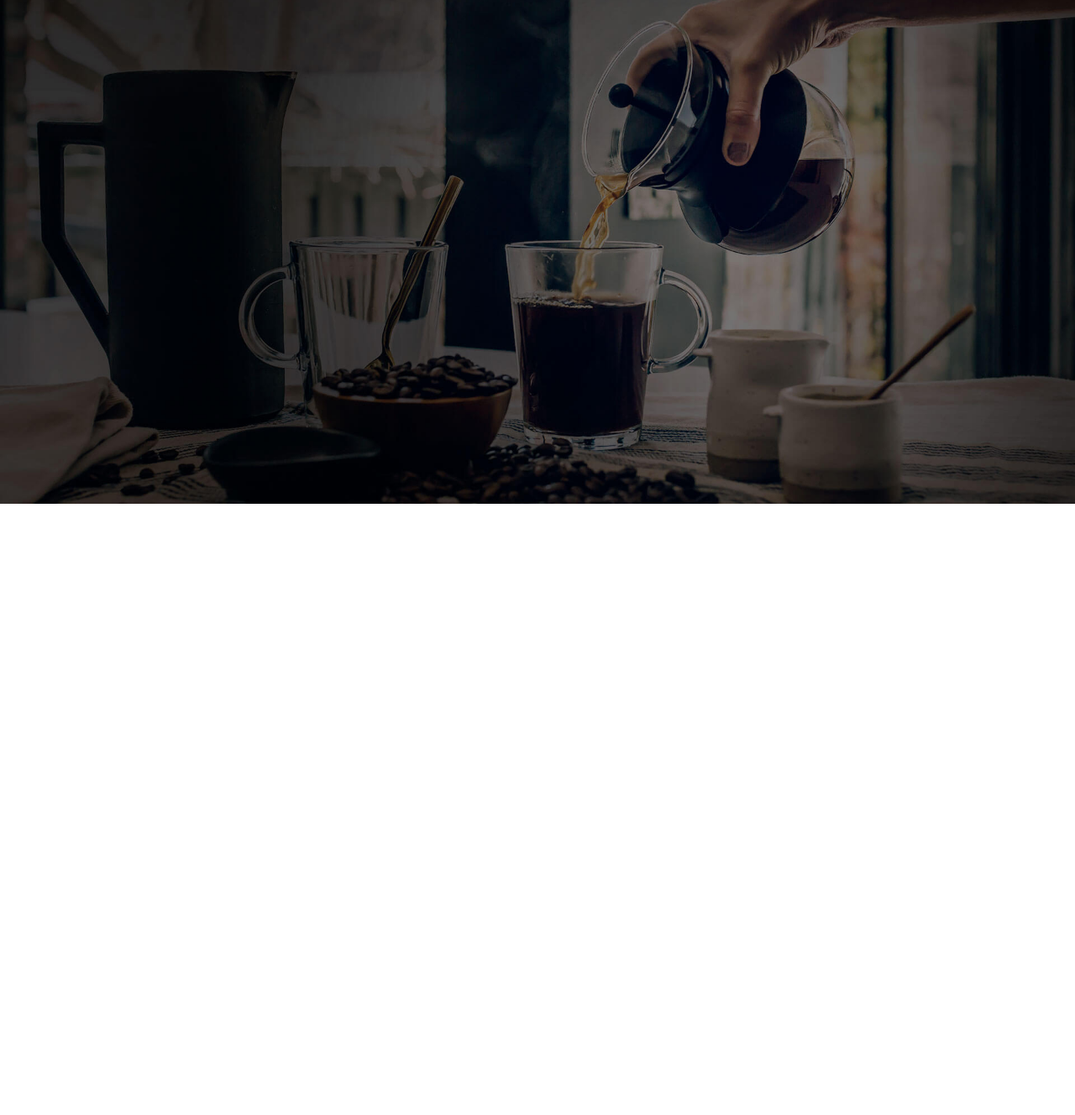
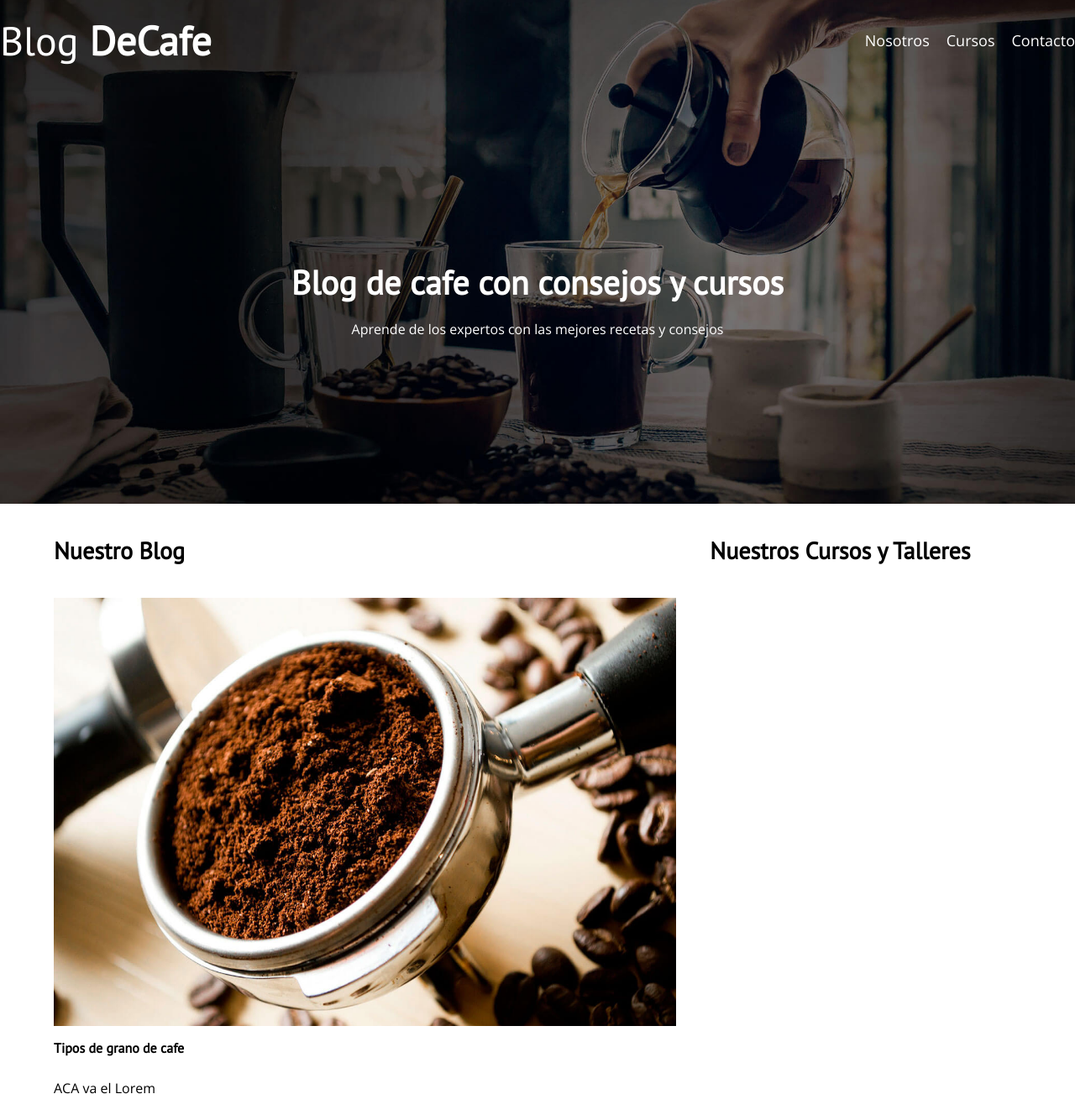
Before and after one commit to TomasSargentoni/UdemyCourse, a PHP site: page / in a window 1280 px wide. Shown: the whole page at 84% size. Before the commit the page ends 600 px from the top, so only its background shows below. Run offline with PHP 8.4, Linux system fonts and the light colour scheme.

Commit message:
Creando el blog.. falta seguir la parte del Lorem

```diff
--- a/blogdecafe_inicio/css/style.css
+++ b/blogdecafe_inicio/css/style.css
@@ -84,3 +84,59 @@ img {
     background-repeat: no-repeat;
     background-position: center center;
 }
+
+.header__texto {
+    text-align: center;
+    color: var(--blanco);
+    margin-top: 5rem;
+}
+
+@media (min-width: 768px) {
+    .header__texto {
+        margin-top: 20rem;
+    }
+}
+
+
+@media (min-width:768px) {
+    .barra {
+        display: flex;
+        justify-content: space-between;
+        align-items: center;
+    }
+}
+
+.logo {
+    color: var(--blanco);
+
+}
+
+.logo__nombre {
+    font-weight: 400;
+}
+
+.logo__bold {
+    font-weight: 700;
+}
+
+@media (min-width: 768px) {
+    .navegacion {
+        display: flex;
+        gap: 2rem;
+    }
+}
+
+.navegacion__enlace {
+    display: block;
+    text-align: center;
+    font-size: 1.8rem;
+    color: var(--blanco);
+}
+
+@media (min-width:768px) {
+    .contenido-principal {
+        display: grid;
+        grid-template-columns: 2fr 1fr;
+        column-gap: 4rem;
+    }
+}
--- a/blogdecafe_inicio/index.html
+++ b/blogdecafe_inicio/index.html
@@ -15,10 +15,44 @@
 
     <header class="header">
 
+        <div class="contenedor"></div>
+            <div class="barra">
+                <a class="logo" href="index.html">
+                    <h1 class="logo__nombre no-margin centrar-texto">Blog <span class="logo__bold">DeCafe</span></h1>
+                </a>
+
+                <nav class="navegacion">
+                    <a href="nosotros.html" class="navegacion__enlace">Nosotros</a>
+                    <a href="cursos.html" class="navegacion__enlace">Cursos</a>
+                    <a href="contacto.html" class="navegacion__enlace">Contacto</a>
+                </nav>
+            </div> <!--.barra-->
         <div class="header__texto">
-            <h2 class="no-margin"></h2>
+            <h2 class="no-margin">Blog de cafe con consejos y cursos</h2>
+            <p class="no-margin">Aprende de los expertos con las mejores recetas y consejos</p>
         </div>
     </header>
 
+    <div class="contenedor contenido-principal">
+        <main class="blog">
+            <h3>Nuestro Blog</h3>
+
+            <article class="entrada">
+                <div class="entrada__imagen">
+                    <img src="img/blog1.jpg" alt="imagen blog">
+                </div>
+
+                <div class="entrada__contenido">
+                    <h4 class="no-margin">Tipos de grano de cafe</h4>
+                    <p> ACA va el Lorem</p>
+                </div>
+            </article>
+
+        </main>
+        <aside class="sidebar">
+            <h3>Nuestros Cursos y Talleres</h3>
+        </aside>
+    </div>
+
 </body>
 </html>
```
